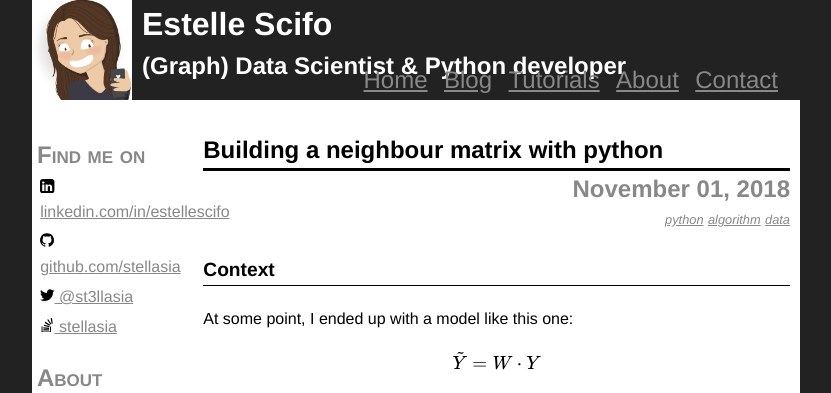
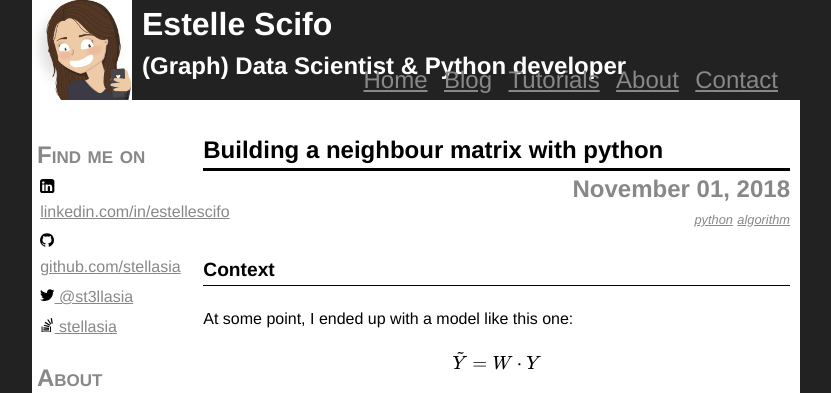
Before and after one commit to stellasia/stellasia.github.io, a Jekyll site: the page built from _posts/2018-11-01-building-a-neighbour-matrix-with-python.md, in a window 1280 px wide and 900 px high. Shown: the top 393 px of the window, without its empty margins (224-1055 px from the left). Built offline with Jekyll 4.4.1, drawn with Linux system fonts in a browser that asks for light colours; formulas are drawn with MathJax 3.

```diff
--- a/_posts/2018-11-01-building-a-neighbour-matrix-with-python.md
+++ b/_posts/2018-11-01-building-a-neighbour-matrix-with-python.md
@@ -2,7 +2,7 @@
 layout: post
 title: "Building a neighbour matrix with python"
 category: data
-tags: python algorithm data
+tags: python algorithm
 summary: How to create a neighbour matrix with scipy tools
 date: 2018-11-01 12:00:00
 ---
```
Also changed, not shown: _posts/2020-01-29-a-time-series-model.md (+1 -1 lines).
